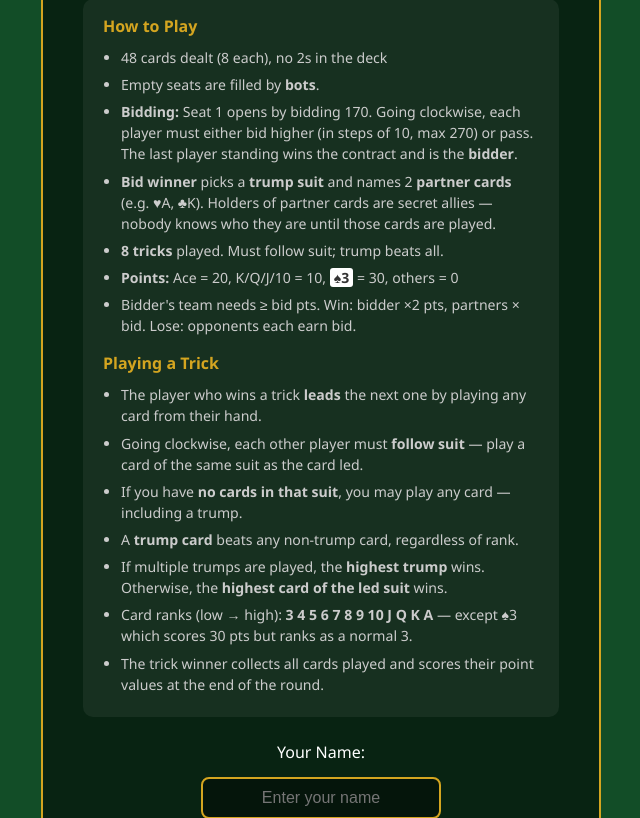
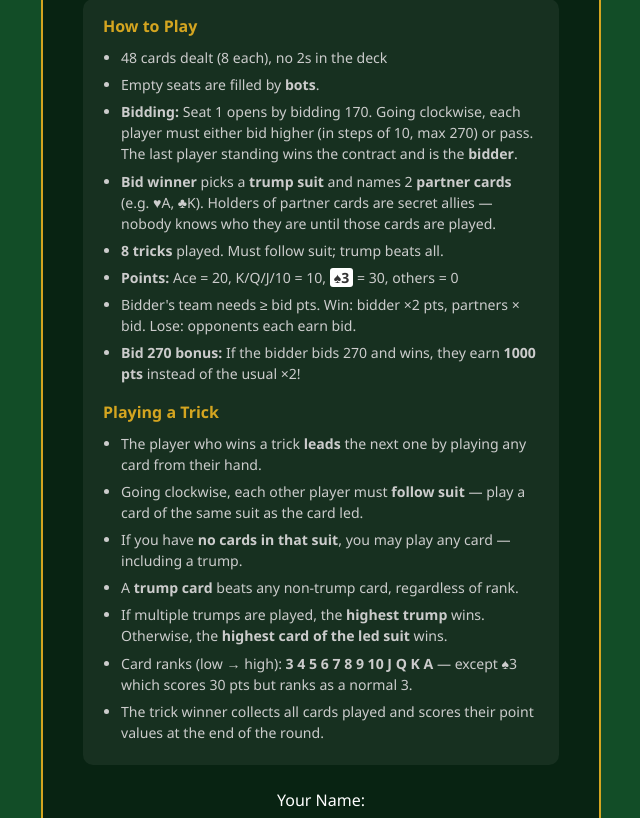
Before and after one commit to ICEMAN652/Black-Three, a Flask app: page / in a window 1280 px wide. Shown: the part 164-982 px from the top of the page, without its empty margins (319-959 px from the left). Run offline with Flask 3, Linux system fonts and the light colour scheme; some libraries are stand-ins or nearby versions.

Commit message:
Add Bid 270 option with 1000pt bonus and instant bot jump
- New "Bid 270!" button in bidding panel (gold outline, hidden when regular bid is already 270)
- Human bidding 270 immediately ends the auction
- Bots with a strong enough hand (ai_max_bid >= 270) jump directly to 270
- Winning with a 270 bid awards bidder 1000 pts instead of 540
- Scoring panel and log highlight the maximum bid achievement
- Rules updated in both home screen and in-game modal

Co-Authored-By: Claude Sonnet 4.6 <noreply@anthropic.com>

```diff
--- a/app.py
+++ b/app.py
@@ -443,6 +443,14 @@ def _process_bidding_mp(room):
         next_bid = gs['bid'] + 10
         name = gs['player_names'][player]
 
+        # Bot with a strong enough hand jumps directly to 270
+        if max_b >= 270 and gs['bid'] < 270:
+            gs['bid'] = 270
+            gs['last_bidder'] = player
+            gs['log'].append(f"{name} bids 270!")
+            _finish_bidding_mp(room)
+            return
+
         if next_bid <= max_b and next_bid <= 270:
             gs['bid'] = next_bid
             gs['last_bidder'] = player
@@ -646,11 +654,13 @@ def _calculate_scores(gs):
     }
 
     if bidder_won:
-        gs['game_scores'][bidder] += bid * 2
+        bidder_award = 1000 if bid == 270 else bid * 2
+        gs['game_scores'][bidder] += bidder_award
         if p1p: gs['game_scores'][p1p] += bid
         if p2p and p2p != p1p: gs['game_scores'][p2p] += bid
+        suffix = " — MAXIMUM BID! ───" if bid == 270 else " ───"
         gs['log'].append(
-            f"─── {gs['player_names'][bidder]}'s team wins! ({team_pts} ≥ {bid}) ───"
+            f"─── {gs['player_names'][bidder]}'s team wins! ({team_pts} ≥ {bid}){suffix}"
         )
     else:
         for pnum in range(1, 7):
@@ -1061,13 +1071,14 @@ def on_bid_action(data):
         return
 
     bid_yes = data.get('bid_yes', False)
+    jump_to_270 = data.get('jump_to_270', False)
     name = gs['player_names'][seat]
 
     if bid_yes:
-        new_bid = min(gs['bid'] + 10, 270)
+        new_bid = 270 if jump_to_270 else min(gs['bid'] + 10, 270)
         gs['bid'] = new_bid
         gs['last_bidder'] = seat
-        gs['log'].append(f"{name} bids {new_bid}.")
+        gs['log'].append(f"{name} bids 270!" if new_bid == 270 else f"{name} bids {new_bid}.")
         if new_bid == 270:
             gs['bidding_seat'] = None
             _finish_bidding_mp(room)
--- a/static/game.js
+++ b/static/game.js
@@ -282,6 +282,9 @@ $('btn-bid-yes').addEventListener('click', () => {
 });
 $('btn-bid-no').addEventListener('click', () => {
   socket.emit('bid_action', { bid_yes: false });
+});
+$('btn-bid-270').addEventListener('click', () => {
+  socket.emit('bid_action', { bid_yes: true, jump_to_270: true });
 });
 
 // ── Trump suit selection ───────────────────────────────────────────────────
@@ -642,6 +645,8 @@ function renderPhasePanel(s) {
       $('bid-next-amount').textContent = nextBid;
       $('bid-yes-label').textContent = nextBid;
       $('btn-bid-yes').disabled = s.bid >= 270;
+      // Show "Bid 270!" only when it's a meaningful jump (regular button isn't already 270)
+      $('btn-bid-270').style.display = s.bid < 260 ? '' : 'none';
     } else {
       $('panel-waiting').classList.remove('hidden');
       const bName = s.bidding_seat ? (s.player_names[s.bidding_seat] || '...') : '...';
@@ -674,17 +679,21 @@ function renderScoringPanel(s) {
 
   const headline = $('score-headline');
   if (rr.bidder_won) {
-    headline.textContent = `${rr.bidder_name}'s team wins!`;
+    headline.textContent = rr.bid === 270
+      ? `${rr.bidder_name}'s team wins — MAXIMUM BID!`
+      : `${rr.bidder_name}'s team wins!`;
     headline.style.color = '#6eff6e';
   } else {
     headline.textContent = `${rr.bidder_name}'s team fails!`;
     headline.style.color = '#ff7070';
   }
 
+  const bidderAward = rr.bidder_won ? (rr.bid === 270 ? 1000 : rr.bid * 2) : -rr.bid;
   $('score-details').innerHTML = `
     Bid: <strong>${rr.bid}</strong> &nbsp;|&nbsp;
     Team collected: <strong>${rr.team_pts}</strong> pts<br>
-    Bidder: <strong>${escHtml(rr.bidder_name)}</strong> &nbsp;|&nbsp;
+    Bidder: <strong>${escHtml(rr.bidder_name)}</strong>
+    ${rr.bid === 270 && rr.bidder_won ? '<span style="color:var(--gold);font-weight:700"> (+1000 pts!)</span>' : ''}<br>
     Partners: <strong>${escHtml(rr.partner_1_name)}</strong> &amp; <strong>${escHtml(rr.partner_2_name)}</strong>
   `;
 
--- a/static/style.css
+++ b/static/style.css
@@ -246,6 +246,8 @@ body {
 .btn:active { transform: translateY(0); }
 .btn-primary { background: var(--gold); color: var(--dark); }
 .btn-danger  { background: var(--red); color: var(--white); }
+.btn-gold    { background: #fff3; border: 2px solid var(--gold); color: var(--gold); font-weight: 700; }
+.btn-gold:hover { background: var(--gold); color: var(--dark); }
 .btn-outline { background: transparent; border: 2px solid var(--gold); color: var(--gold); }
 .btn-lg { padding: 12px 32px; font-size: 1.1rem; }
 .btn-sm { padding: 5px 12px; font-size: 0.82rem; }
--- a/templates/index.html
+++ b/templates/index.html
@@ -23,6 +23,7 @@
         <li><strong>8 tricks</strong> played. Must follow suit; trump beats all.</li>
         <li><strong>Points:</strong> Ace = 20, K/Q/J/10 = 10, <span class="black3">♠3</span> = 30, others = 0</li>
         <li>Bidder's team needs ≥ bid pts. Win: bidder ×2 pts, partners × bid. Lose: opponents each earn bid.</li>
+        <li><strong>Bid 270 bonus:</strong> If the bidder bids 270 and wins, they earn <strong>1000 pts</strong> instead of the usual ×2!</li>
       </ul>
       <h3 style="margin-top:1rem">Playing a Trick</h3>
       <ul>
@@ -118,7 +119,8 @@
         <li><strong>Points:</strong> Ace = 20 &nbsp;|&nbsp; K/Q/J/10 = 10 &nbsp;|&nbsp; ♠3 = 30 &nbsp;|&nbsp; others = 0</li>
         <li><strong>Scoring:</strong> Bidder's team needs ≥ bid pts to win.<br>
           Win → bidder earns bid × 2, each partner earns bid.<br>
-          Lose → each opponent earns bid, bidder loses bid.
+          Lose → each opponent earns bid, bidder loses bid.<br>
+          <strong>Bid 270 bonus:</strong> Win with a 270 bid → bidder earns <strong>1000 pts</strong>!
         </li>
       </ul>
       <h3 style="margin-top:1rem">Playing a Trick</h3>
@@ -210,6 +212,7 @@
           <div class="bid-buttons">
             <button id="btn-bid-yes" class="btn btn-primary">Bid <span id="bid-yes-label">180</span></button>
             <button id="btn-bid-no" class="btn btn-danger">Pass</button>
+            <button id="btn-bid-270" class="btn btn-gold">Bid 270!</button>
           </div>
         </div>
       </div>
```
